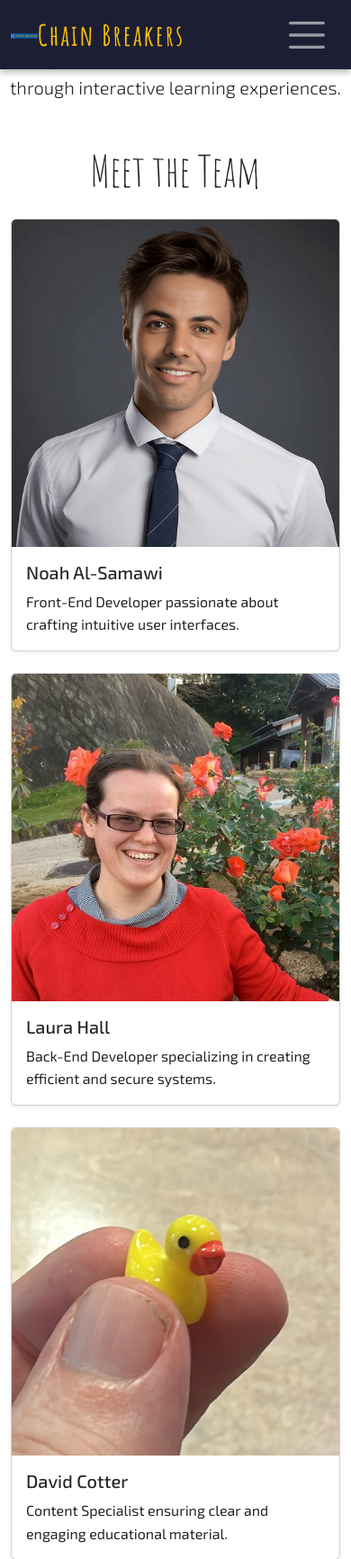
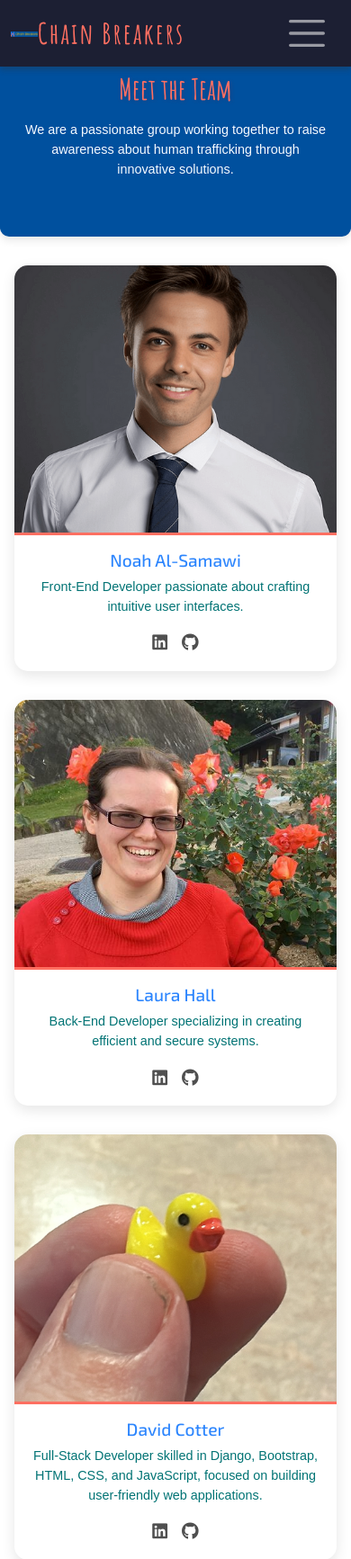
Before and after one commit to trxdave/chain-breaker1, a Django app: page /about/meet-the-team/ in a window 390 px wide. Shown: the top 1733 px of the page at 90% size. Run offline with Django 5.2, Linux system fonts and the light colour scheme.

Commit message:
meet the team

```diff
--- a/about/templates/about/meettheteam.html
+++ b/about/templates/about/meettheteam.html
@@ -1,100 +1,81 @@
 {% extends "base.html" %}
-
 {% load static %}
 
-{% block title %}About Us{% endblock %}
+{% block title %}Meet the Team{% endblock %}
 
 {% block content %}
+<!-- Stylesheet -->
+<link rel="stylesheet" href="{% static 'css/meettheteam.css' %}">
 
-<link rel="stylesheet" href="{% static 'css/about.css' %}">
+<!-- Hero Section -->
+<section class="team-header">
+    <h1>Meet the Team</h1>
+    <p>We are a passionate group working together to raise awareness about human trafficking through innovative solutions.</p>
+</section>
 
-<div class="text-center mb-5">
-    <h1 class="display-4">About Chain Breakers</h1>
-    <p class="lead">Raising awareness about human trafficking through interactive learning experiences.</p>
-</div>
-
-<!-- Team Bios -->
-<div class="container">
-    <h2 class="text-center mb-4">Meet the Team</h2>
-    <div class="row">
-        <!-- Member 1 -->
-        <div class="col-md-4 col-sm-6 mb-4">
-            <div class="card h-100 shadow-sm">
-                <img src="{% static 'images/noah.png' %}" class="card-img-top" alt="Member 1">
-                <div class="card-body">
-                    <h5 class="card-title">Noah Al-Samawi</h5>
-                    <p class="card-text">Front-End Developer passionate about crafting intuitive user interfaces.</p>
+<!-- Team Section -->
+<section class="team-section">
+    <div class="team-container">
+        <!-- Team Member 1 -->
+        <div class="team-card">
+            <img src="{% static 'images/noah.png' %}" alt="Noah Al-Samawi">
+            <div class="card-body">
+                <h5>Noah Al-Samawi</h5>
+                <p>Front-End Developer passionate about crafting intuitive user interfaces.</p>
+                <div class="social-links">
+                    <a href="#"><i class="fab fa-linkedin"></i></a>
+                    <a href="#"><i class="fab fa-github"></i></a>
                 </div>
             </div>
         </div>
-        <!-- Member 2 -->
-        <div class="col-md-4 col-sm-6 mb-4">
-            <div class="card h-100 shadow-sm">
-                <img src="{% static 'images/laura.png' %}" class="card-img-top" alt="Member 2">
-                <div class="card-body">
-                    <h5 class="card-title">Laura Hall</h5>
-                    <p class="card-text">Back-End Developer specializing in creating efficient and secure systems.</p>
+        <!-- Team Member 2 -->
+        <div class="team-card">
+            <img src="{% static 'images/laura.png' %}" alt="Laura Hall">
+            <div class="card-body">
+                <h5>Laura Hall</h5>
+                <p>Back-End Developer specializing in creating efficient and secure systems.</p>
+                <div class="social-links">
+                    <a href="#"><i class="fab fa-linkedin"></i></a>
+                    <a href="#"><i class="fab fa-github"></i></a>
                 </div>
             </div>
         </div>
-        <!-- Member 3 -->
-        <div class="col-md-4 col-sm-6 mb-4">
-            <div class="card h-100 shadow-sm">
-                <img src="{% static 'images/david.png' %}" class="card-img-top" alt="Member 3">
-                <div class="card-body">
-                    <h5 class="card-title">David Cotter</h5>
-                    <p class="card-text">Content Specialist ensuring clear and engaging educational material.</p>
+        <!-- Team Member 3 -->
+        <div class="team-card">
+            <img src="{% static 'images/david.png' %}" alt="David Cotter">
+            <div class="card-body">
+                <h5>David Cotter</h5>
+                <p>Full-Stack Developer skilled in Django, Bootstrap, HTML, CSS, and JavaScript, focused on building user-friendly web applications.</p>
+                <div class="social-links">
+                    <a href="www.linkedin.com/in/david-cotter-junior-software-developer"><i class="fab fa-linkedin"></i></a>
+                    <a href="https://github.com/trxdave"><i class="fab fa-github"></i></a>
                 </div>
             </div>
         </div>
-        <!-- Member 4 -->
-        <div class="col-md-4 col-sm-6 mb-4">
-            <div class="card h-100 shadow-sm">
-                <img src="{% static 'images/member4.jpg' %}" class="card-img-top" alt="Member 4">
-                <div class="card-body">
-                    <h5 class="card-title">Member 4</h5>
-                    <p class="card-text">Project Manager coordinating efforts to bring the vision to life.</p>
+        <!-- Team Member 4 -->
+        <div class="team-card">
+            <img src="{% static 'images/riman.png' %}" alt="Riman Farhood">
+            <div class="card-body">
+                <h5>Riman Farhood</h5>
+                <p>Project Manager coordinating efforts to bring the vision to life.</p>
+                <div class="social-links">
+                    <a href="#"><i class="fab fa-linkedin"></i></a>
+                    <a href="#"><i class="fab fa-github"></i></a>
                 </div>
             </div>
         </div>
-        <!-- Member 5 -->
-        <div class="col-md-4 col-sm-6 mb-4">
-            <div class="card h-100 shadow-sm">
-                <img src="{% static 'images/member5.jpg' %}" class="card-img-top" alt="Member 5">
-                <div class="card-body">
-                    <h5 class="card-title">Member 5</h5>
-                    <p class="card-text">Data Analyst providing insights for informed decision-making.</p>
-                </div>
-            </div>
-        </div>
-        <!-- Member 6 -->
-        <div class="col-md-4 col-sm-6 mb-4">
-            <div class="card h-100 shadow-sm">
-                <img src="{% static 'images/member6.jpg' %}" class="card-img-top" alt="Member 6">
-                <div class="card-body">
-                    <h5 class="card-title">Member 6</h5>
-                    <p class="card-text">Full-Stack Developer combining front-end and back-end skills.</p>
+        <!-- Team Member 5 -->
+        <div class="team-card">
+            <img src="{% static 'images/sonali.png' %}" alt="Member 5">
+            <div class="card-body">
+                <h5>Member 5</h5>
+                <p>Data Analyst providing insights for informed decision-making.</p>
+                <div class="social-links">
+                    <a href="#"><i class="fab fa-linkedin"></i></a>
+                    <a href="#"><i class="fab fa-github"></i></a>
                 </div>
             </div>
         </div>
     </div>
-</div>
-
-<!-- Project Vision -->
-<div class="container my-5">
-    <h2>Project Vision</h2>
-    <p>The <strong>Trafficking Scenario Simulator</strong> was built as part of a hackathon initiative to raise awareness about human trafficking through interactive learning experiences.</p>
-    <p>Our mission is to educate and empower individuals to recognize and respond to potential trafficking situations effectively, contributing to a safer society.</p>
-</div>
-
-<!-- Contact Information -->
-<div class="container my-5">
-    <h2>Contact Information</h2>
-    <p>If you have questions, feedback, or partnership opportunities, feel free to reach out:</p>
-    <ul class="list-unstyled">
-        <li><strong>Email:</strong> <a href="mailto:team@chainbreakers.com">team@chainbreakers.com</a></li>
-        <li><strong>Phone:</strong> +1 800 123 4567</li>
-        <li><strong>Social Media:</strong> <a href="https://twitter.com/chainbreakers" target="_blank">Twitter</a> | <a href="https://linkedin.com/company/chainbreakers" target="_blank">LinkedIn</a></li>
-    </ul>
-</div>
+</section>
 {% endblock %}
--- a/static/css/meettheteam.css
+++ b/static/css/meettheteam.css
@@ -1,231 +1,165 @@
+/* Root Variables */
 :root {
     --bg-primary: #00509E; /* Dark Blue */
     --bg-secondary: #F5F9FF; /* Very Light Blue */
     --bg-neutral: #B3DFF2; /* Light Blue */
     --text-primary: #4F4F4F; /* Dark Gray */
-    --text-secondary: #D6D9E0; /* Light Gray */
     --text-muted: #017374; /* Teal */
-    --accent-primary: #FFC107; /* Yellow */
+    --accent-primary: #FF6F61; /* Red-Orange */
     --accent-secondary: #2C85FD; /* Bright Blue */
-    --accent-danger: #FF6F61; /* Red-Orange */
 }
 
-/* Header Section */
-.about-header {
-    text-align: center;
-    background: linear-gradient(135deg, var(--bg-neutral), var(--bg-primary));
-    color: white;
-    padding: 3rem 2rem;
-    border-radius: 10px;
-    margin-bottom: 3rem;
-    position: relative;
-    overflow: hidden;
+/* Global Styles */
+body {
+    margin-top: 4rem;
+    font-family: Arial, sans-serif;
 }
 
-.about-header h1 {
+/* Hero Section */
+.team-header {
+    margin-top: 2rem;
+    padding: 4rem 0.1rem;
+    text-align: center;
+    background: var(--bg-primary);
+    color: #FF6F61;
+    border-radius: 10px;
+    box-shadow: 0 4px 10px rgba(0, 0, 0, 0.1);
+}
+
+.team-header h1 {
     font-size: 3rem;
     font-weight: bold;
     margin-bottom: 1rem;
-    text-shadow: 2px 2px 5px rgba(0, 0, 0, 0.3);
-    position: relative;
-    z-index: 1;
+    text-shadow: 1px 1px 5px rgba(158, 9, 9, 0.2);
 }
 
-.about-header p {
-    font-size: 1.4rem;
-    color: var(--text-secondary);
-    position: relative;
-    z-index: 1;
-}
-
-.about-header::before {
-    content: '';
-    position: absolute;
-    top: -50px;
-    left: -50px;
-    width: 200px;
-    height: 200px;
-    background: var(--accent-primary);
-    border-radius: 50%;
-    z-index: 0;
-    animation: blob-move 6s infinite ease-in-out;
-}
-
-.about-header::after {
-    content: '';
-    position: absolute;
-    bottom: -50px;
-    right: -50px;
-    width: 300px;
-    height: 300px;
-    background: var(--accent-secondary);
-    border-radius: 50%;
-    z-index: 0;
-    animation: blob-move-2 6s infinite ease-in-out;
-}
-
-@keyframes blob-move {
-    0%, 100% {
-        transform: translate(0, 0);
-    }
-    50% {
-        transform: translate(30px, -30px);
-    }
-}
-
-@keyframes blob-move-2 {
-    0%, 100% {
-        transform: translate(0, 0);
-    }
-    50% {
-        transform: translate(-30px, 30px);
-    }
+.team-header p {
+    font-size: 1.2rem;
+    margin-top: 1rem;
+    color: var(--bg-secondary);
 }
 
 /* Team Section */
 .team-section {
     text-align: center;
     margin-bottom: 3rem;
+    padding: 2rem 1rem; /* Reduce padding for cleaner look */
 }
 
 .team-section h2 {
     font-size: 2.5rem;
     color: var(--accent-primary);
     margin-bottom: 2rem;
+    text-transform: uppercase;
+    letter-spacing: 1px; /* Add letter spacing for modern feel */
 }
 
+/* Team Container */
 .team-container {
-    display: flex;
-    flex-wrap: wrap;
+    display: grid;
+    grid-template-columns: repeat(auto-fit, minmax(280px, 1fr));
     gap: 2rem;
     justify-content: center;
 }
 
+/* Team Card */
 .team-card {
-    width: 300px;
     background: white;
     border-radius: 15px;
-    box-shadow: 0 5px 15px rgba(0, 0, 0, 0.2);
-    transition: transform 0.3s ease, box-shadow 0.3s ease;
     overflow: hidden;
+    box-shadow: 0 5px 15px rgba(0, 0, 0, 0.1);
+    transition: transform 0.3s, box-shadow 0.3s;
 }
 
 .team-card:hover {
     transform: translateY(-10px);
-    box-shadow: 0 8px 20px rgba(0, 0, 0, 0.3);
+    box-shadow: 0 10px 20px rgba(0, 0, 0, 0.2);
 }
 
 .team-card img {
     width: 100%;
-    height: 200px;
+    height: 300px;
     object-fit: cover;
+    border-bottom: 3px solid var(--accent-primary);
+}
+
+.team-card .card-body {
+    padding: 1rem;
+    text-align: center;
 }
 
 .team-card h5 {
-    font-size: 1.5rem;
+    font-size: 1.4rem;
     color: var(--accent-secondary);
-    margin: 1rem 0 0.5rem;
+    margin-bottom: 0.5rem;
 }
 
 .team-card p {
     font-size: 1rem;
     color: var(--text-muted);
     margin-bottom: 1rem;
+    line-height: 1.5; /* Better readability */
 }
 
-/* Vision Section */
-.vision-section {
-    background: var(--bg-primary);
-    color: white;
-    padding: 3rem 2rem;
-    text-align: center;
-    border-radius: 10px;
-    margin-bottom: 3rem;
-    position: relative;
-    overflow: hidden;
+/* Social Links */
+.social-links {
+    display: flex;
+    justify-content: center;
+    gap: 1rem;
 }
 
-.vision-section h2 {
-    font-size: 2.5rem;
-    color: var(--accent-primary);
-    margin-bottom: 1.5rem;
+.social-links a {
+    font-size: 1.2rem;
+    color: var(--text-primary);
+    transition: color 0.3s ease;
 }
 
-.vision-section p {
-    font-size: 1.2rem;
-    color: var(--text-secondary);
-    line-height: 1.8;
+.social-links a:hover {
+    color: var(--accent-primary);
 }
 
-.vision-section::before,
-.vision-section::after {
-    content: '';
-    position: absolute;
-    border-radius: 50%;
-    z-index: 0;
+/* Responsive Adjustments */
+@media (max-width: 768px) {
+    body {
+        margin-top: 2rem;
     }
 
-.vision-section::before {
-    top: -80px;
-    left: -80px;
-    width: 150px;
-    height: 150px;
-    background: var(--accent-primary);
-    animation: pulse 6s infinite;
+    .team-header {
+        padding: 3rem 1.5rem;
     }
 
-.vision-section::after {
-    bottom: -100px;
-    right: -100px;
-    width: 200px;
-    height: 200px;
-    background: var(--accent-secondary);
-    animation: pulse 8s infinite;
+    .team-header h1 {
+        font-size: 2.5rem;
     }
 
-@keyframes pulse {
-    0%, 100% {
-        transform: scale(1);
-        opacity: 0.8;
+    .team-header p {
+        font-size: 1rem;
     }
-    50% {
-        transform: scale(1.2);
-        opacity: 1;
+
+    .team-section {
+        padding-left: 1rem;
+        padding-right: 1rem;
+    }
+
+    .team-card {
+        max-width: 100%;
     }
 }
 
-/* Contact Section */
-.contact-section {
-    text-align: left;
-    background: var(--bg-secondary);
-    padding: 2rem;
-    border-radius: 10px;
-    box-shadow: 0 5px 10px rgba(0, 0, 0, 0.1);
+@media (max-width: 480px) {
+    .team-header h1 {
+        font-size: 2rem;
     }
 
-.contact-section h2 {
-    font-size: 2rem;
-    color: var(--accent-primary);
-    margin-bottom: 1rem;
+    .team-header p {
+        font-size: 0.9rem;
     }
 
-.contact-section ul {
-    list-style-type: none;
-    padding: 0;
+    .team-card h5 {
+        font-size: 1.2rem;
     }
 
-.contact-section ul li {
-    font-size: 1rem;
-    margin-bottom: 0.8rem;
-    color: var(--text-primary);
+    .team-card p {
+        font-size: 0.9rem;
     }
-
-.contact-section ul li a {
-    color: var(--accent-secondary);
-    text-decoration: none;
-    font-weight: bold;
 }
-
-.contact-section ul li a:hover {
-    text-decoration: underline;
-}
--- a/trafficking_simulator/settings.py
+++ b/trafficking_simulator/settings.py
@@ -35,7 +35,7 @@ DEBUG = True
 
 ALLOWED_HOSTS = [
     '8000-trxdave-chainbreaker1-7esv1203v6r.ws.codeinstitute-ide.net',
-    '8000-trxdave-chainbreaker1-cnfzk3yhc7a.ws.codeinstitute-ide.net',
+    '8000-trxdave-chainbreaker1-3wimc5vxfoe.ws.codeinstitute-ide.net',
     'chain-breaker-a367b4614472.herokuapp.com',
     '127.0.0.1',
     'localhost',
```
Also changed, not shown: static/images/riman.png (added), static/images/sonali.png (added). Lines whose indentation alone changed are shown as unchanged.
